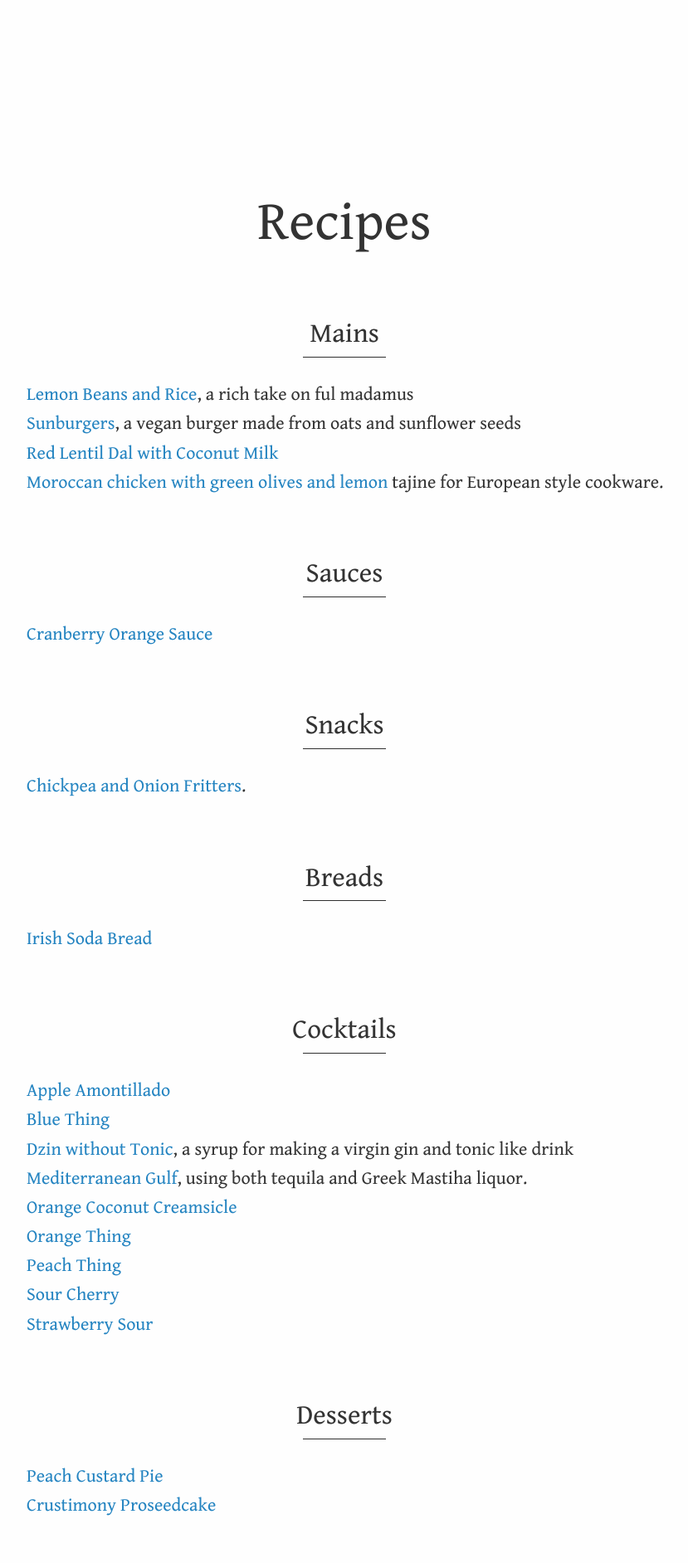
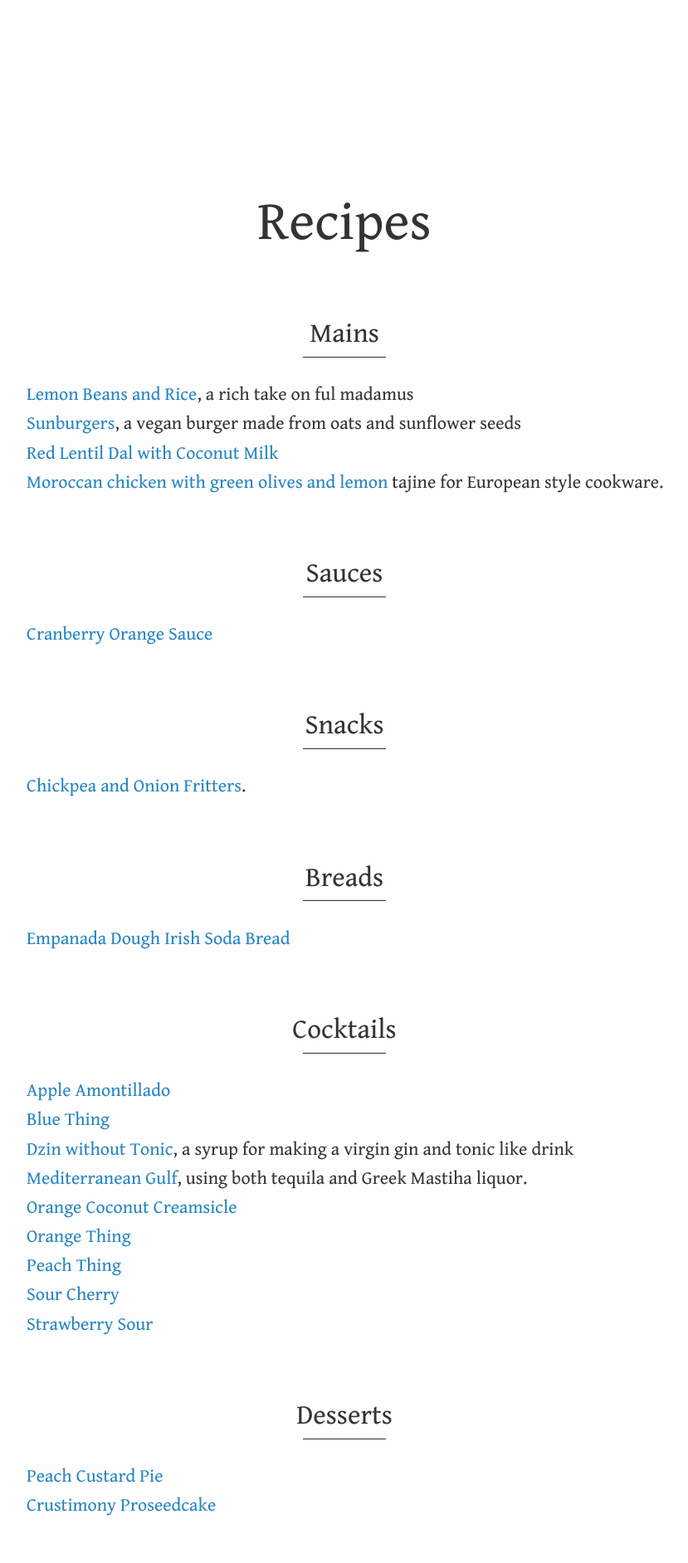
Before and after one commit to aredridel/recipes, a Jekyll site: the page built from index.md, in a window 1280 px wide. Shown: the whole page at 83% size, without its empty margins (225-1054 px from the left). Built offline with Jekyll 4.4.1, drawn with Linux system fonts in a browser that asks for light colours; our own code applies the rules of GitHub Pages for plain Markdown files.

Commit message:
/ ‘index.md’

```diff
--- a/index.md
+++ b/index.md
@@ -21,9 +21,8 @@ Sauces
 
 ## Breads
 
-[Irish Soda Bread](Irish Soda Bread.md)
-
-
+[Empanada Dough](Breads/Empanada Dough.md)
+[Irish Soda Bread](Breads/Irish Soda Bread.md)
 
 Cocktails
 ---------
```
